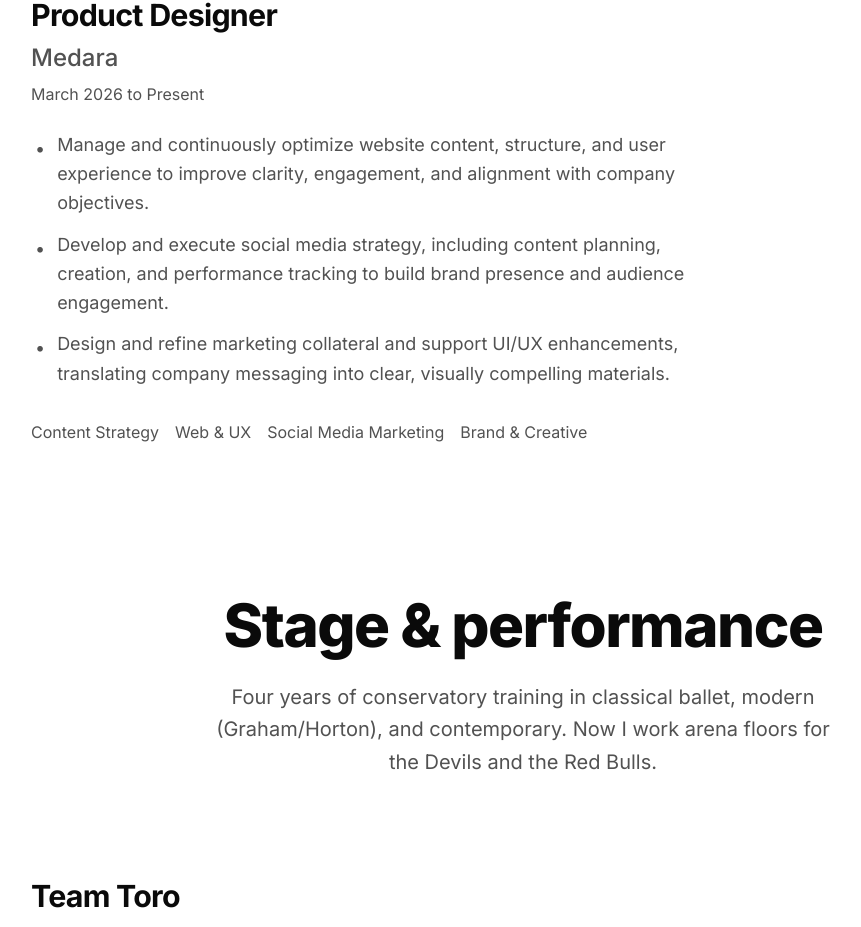
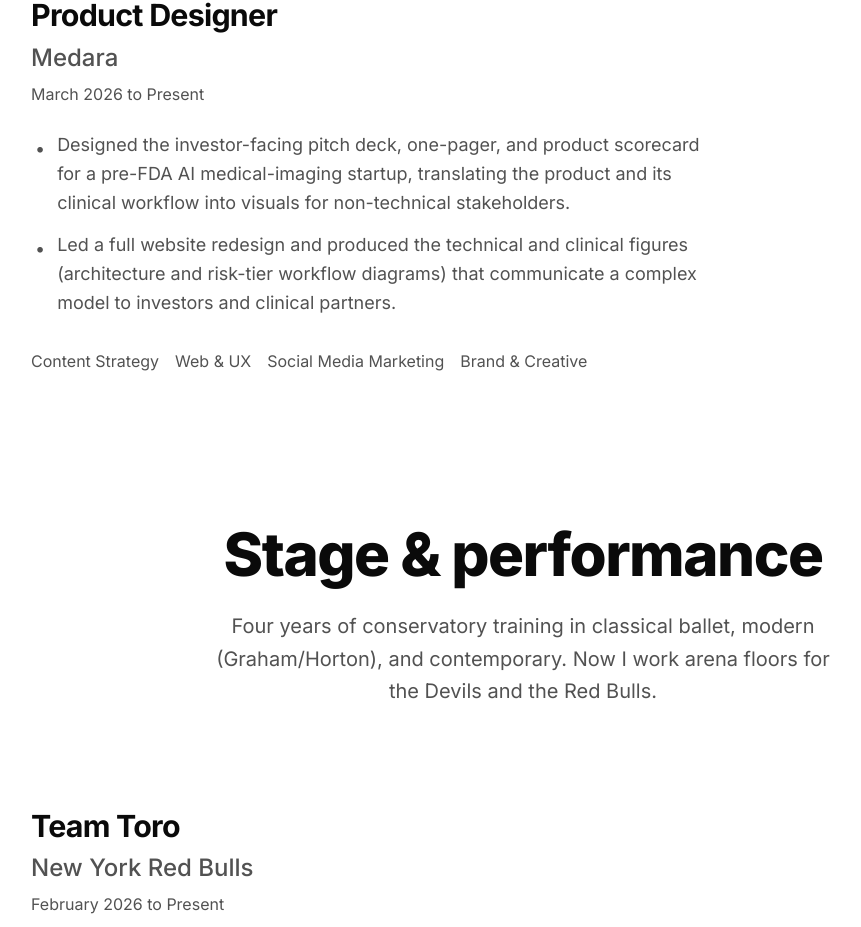
Before and after one commit to charlie2bored/charlie2bored, a Next.js app: page / in a window 1280 px wide. Shown: the part 2132-3059 px from the top of the page, without its empty margins (117-978 px from the left). Built offline with nearby package versions, Linux system fonts and the light colour scheme; no server answers.

Commit message:
Update Medara bullets: investor materials + clinical figures

```diff
--- a/src/components/Experience.tsx
+++ b/src/components/Experience.tsx
@@ -22,9 +22,8 @@
     title: 'Product Designer',
     company: 'Medara',
     description: [
-      'Manage and continuously optimize website content, structure, and user experience to improve clarity, engagement, and alignment with company objectives.',
-      'Develop and execute social media strategy, including content planning, creation, and performance tracking to build brand presence and audience engagement.',
-      'Design and refine marketing collateral and support UI/UX enhancements, translating company messaging into clear, visually compelling materials.',
+      'Designed the investor-facing pitch deck, one-pager, and product scorecard for a pre-FDA AI medical-imaging startup, translating the product and its clinical workflow into visuals for non-technical stakeholders.',
+      'Led a full website redesign and produced the technical and clinical figures (architecture and risk-tier workflow diagrams) that communicate a complex model to investors and clinical partners.',
     ],
     skills: ['Content Strategy', 'Web & UX', 'Social Media Marketing', 'Brand & Creative'],
   },
```
